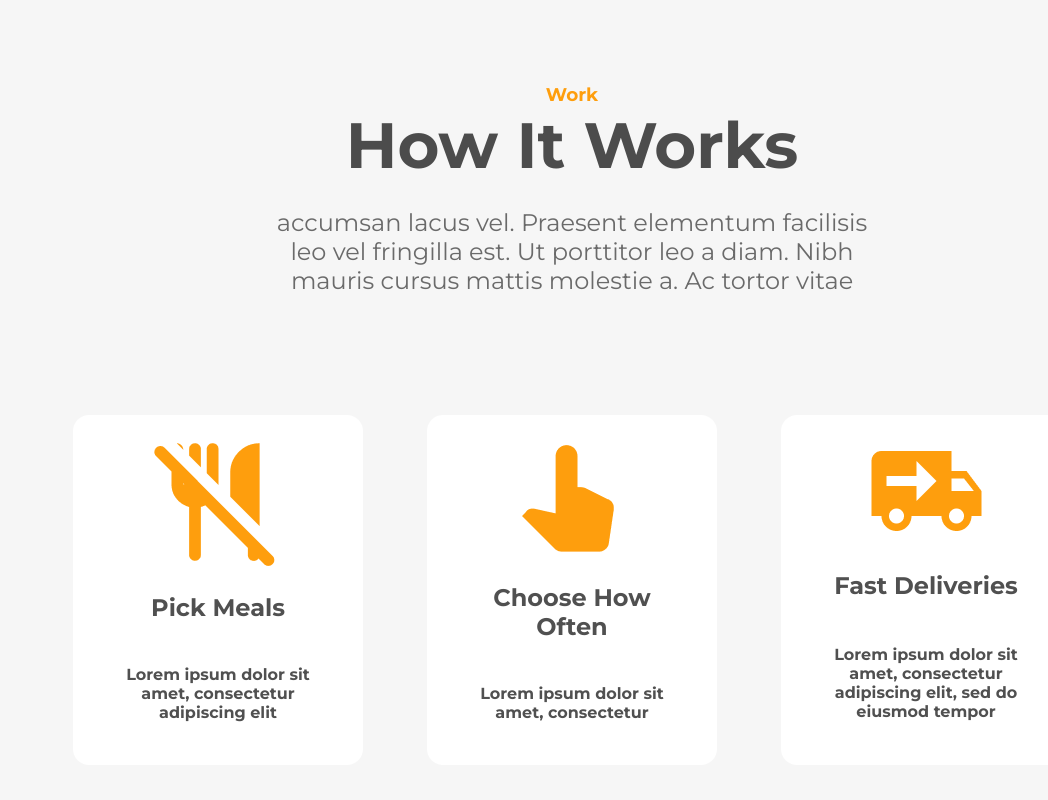
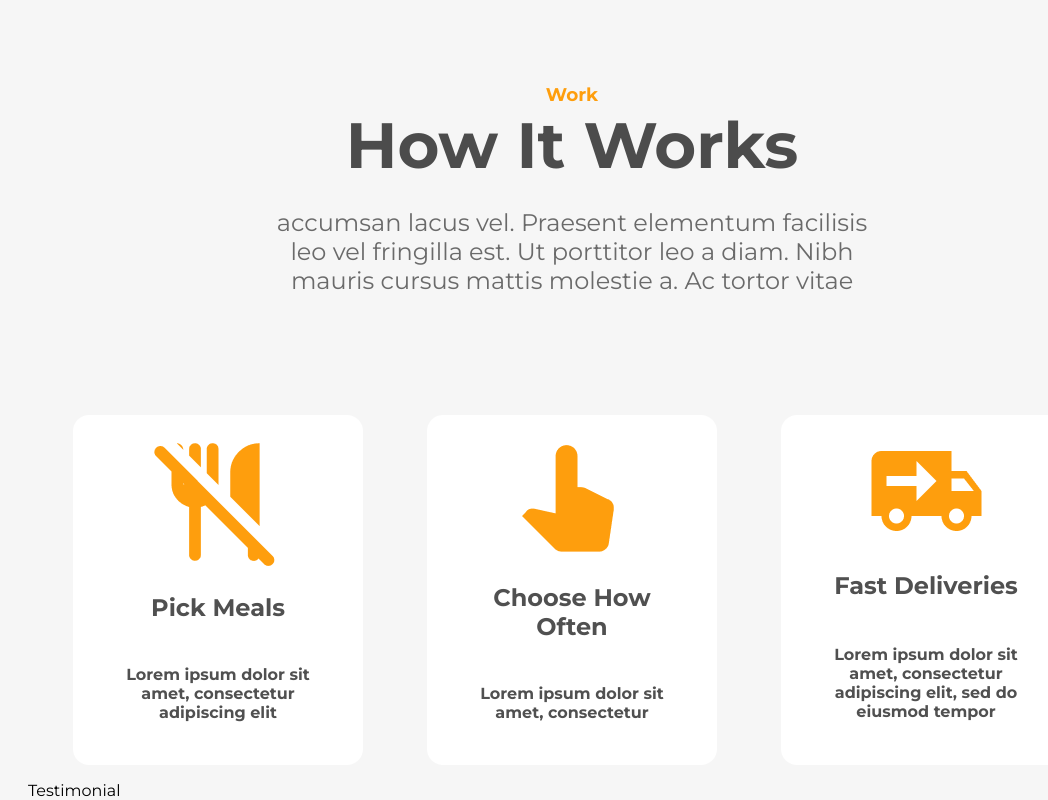
Before and after one commit to zhivaroopan/react-restaurant-landing-page, a React (Create React App) app: page / in a window 1280 px wide. Shown: the part 2267-3067 px from the top of the page, without its empty margins (68-1116 px from the left). Built offline with nearby package versions, Linux system fonts and the light colour scheme.

Commit message:
import testimonial

```diff
--- a/src/App.js
+++ b/src/App.js
@@ -2,6 +2,7 @@ import './App.css';
 import Home from './components/Home';
 import About from './components/About';
 import Work from './components/Work';
+import Testimonial from './components/Testimonial';
 
 function App() {
   return (
@@ -9,6 +10,7 @@ function App() {
       <Home />
       <About />
       <Work />
+      <Testimonial />
     </div>
   );
 }
```
